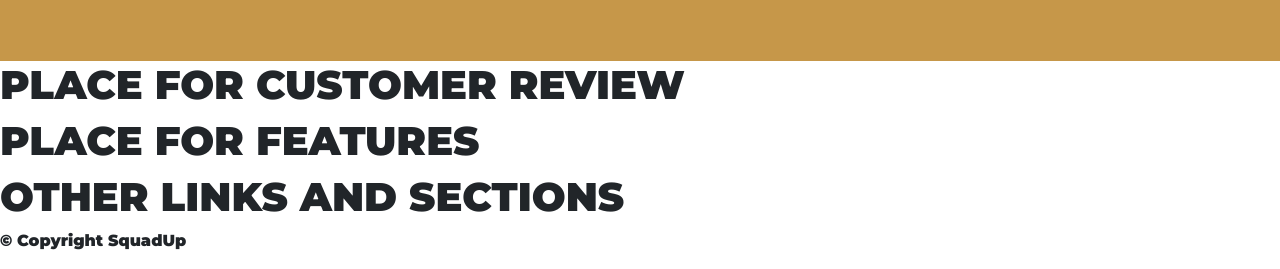
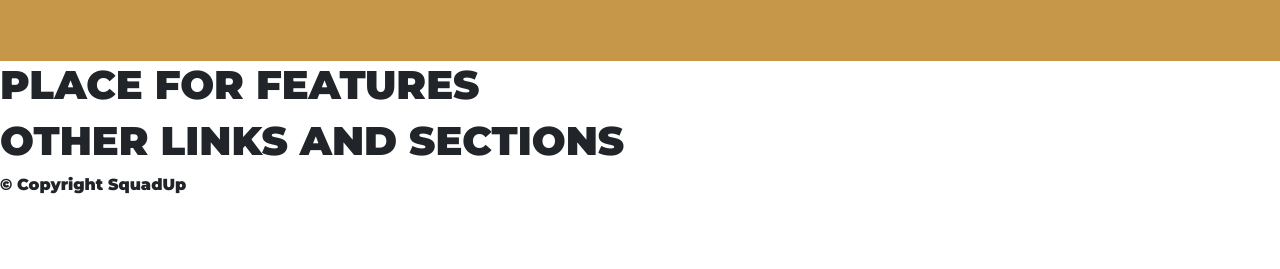
Before and after one commit to AryanSharma-10/SquadUp, a plain HTML site: page index.html in a window 1280 px wide. Shown: the part 2633-2902 px from the top of the page. After the commit the page ends 2846 px from the top, so only its background shows below. Drawn offline with nearby package versions, Linux system fonts and the light colour scheme.

Commit message:
Update index.html

```diff
--- a/index.html
+++ b/index.html
@@ -127,7 +127,6 @@
 
 
 
-<h1>PLACE FOR CUSTOMER REVIEW</h1>
 <h1>PLACE FOR FEATURES</h1>
 <h1>OTHER LINKS AND SECTIONS</h1>
 
```
